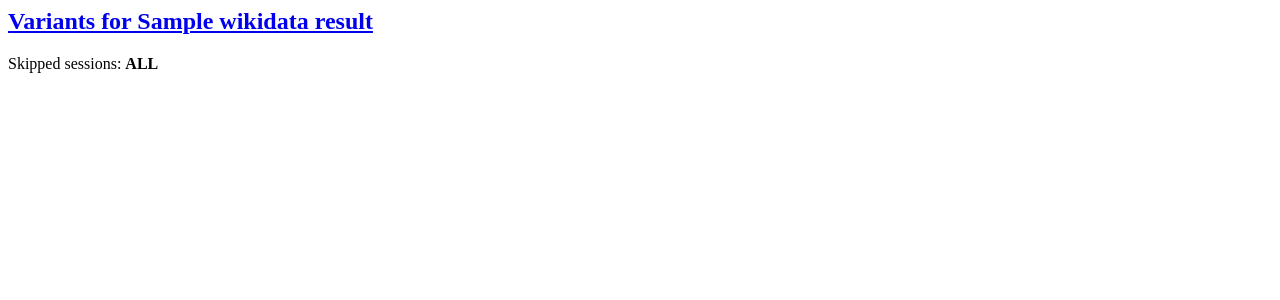
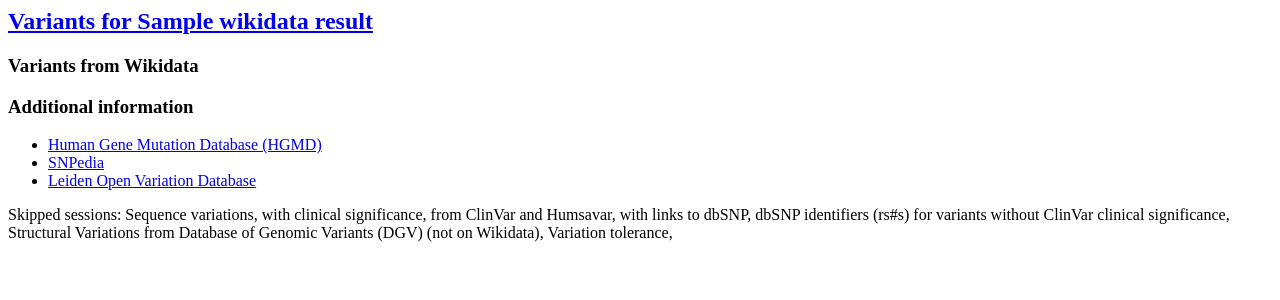
Before and after one commit to lubianat/wikicards, a Flask app: template wikicards/templates/public/gene/variants.html in a window 1280 px wide. Shown: the top 300 px of the page. Run offline with Flask 2, Linux system fonts and the light colour scheme; the template is opened without the code that fills it: most values are stand-ins (such as "Sample title", 1, 10 or a date in 2020).

Commit message:
Add variant information

```diff
--- a/wikicards/templates/public/gene/variants.html
+++ b/wikicards/templates/public/gene/variants.html
@@ -6,11 +6,35 @@
         aria-controls="collapse_variants">
         <h2> Variants for {{wikidata_result.geneLabel}} </h2>
       </a>
+
     </div>
+
     <div class="collapse" id="collapse_variants">
 
       <div class="card-body">
-        <p> Skipped sessions: <strong>ALL</strong></p>
+
+        <h3> Variants from Wikidata </h3>
+
+        <h3>Additional information</h3>
+
+        <ul>
+          <li><a target="_blank" href="http://www.hgmd.cf.ac.uk/ac/gene.php?gene={{wikidata_result.geneLabel}}">Human
+              Gene
+              Mutation Database (HGMD)</a></li>
+          <li><a target="_blank" href="https://www.snpedia.com/index.php/{{wikidata_result.geneLabel}}">SNPedia</a></li>
+          <li><a target="_blank"
+              href="https://databases.lovd.nl/shared/variants/{{wikidata_result.geneLabel}}/unique">Leiden Open
+              Variation
+              Database</a></li>
+
+
+        </ul>
+        <p> Skipped sessions:
+          Sequence variations, with clinical significance, from ClinVar and Humsavar, with links to dbSNP,
+          dbSNP identifiers (rs#s) for variants without ClinVar clinical significance,
+          Structural Variations from Database of Genomic Variants (DGV) (not on Wikidata),
+          Variation tolerance,
+
       </div>
     </div>
   </div>
```
